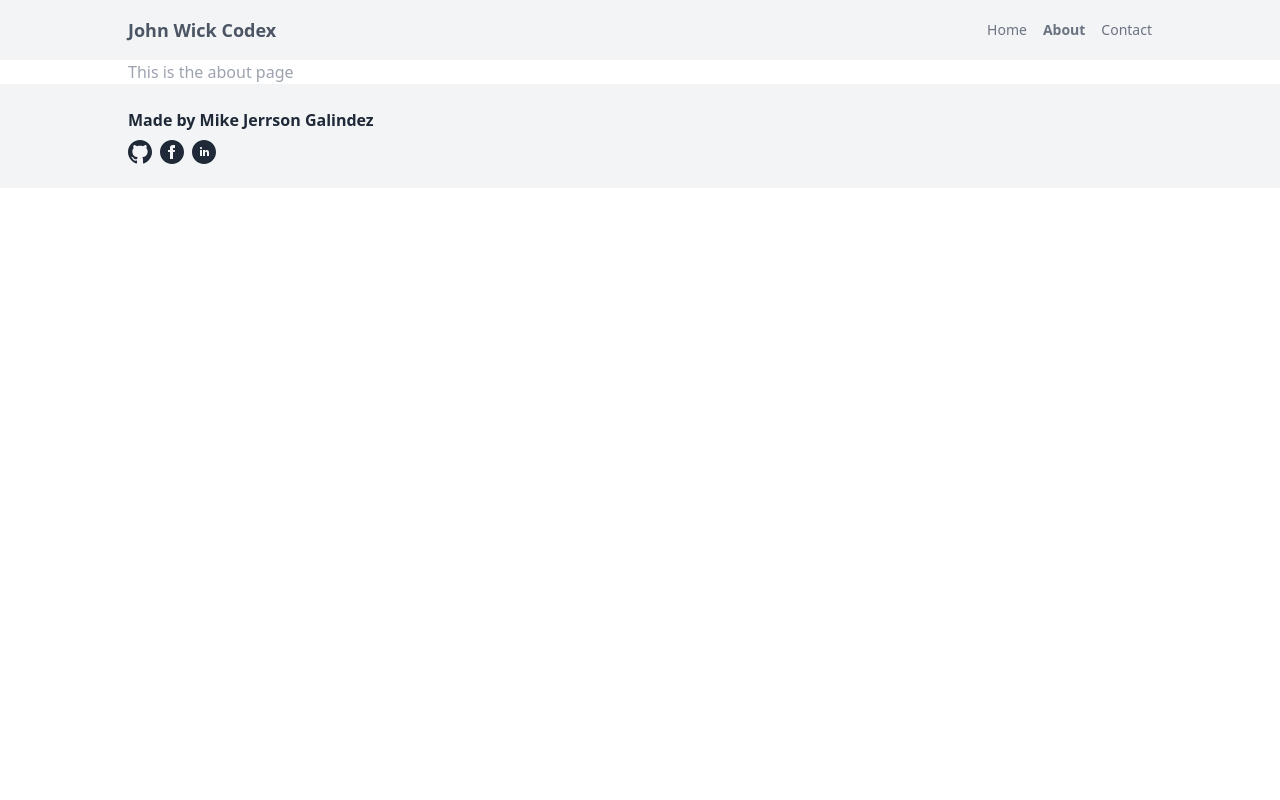
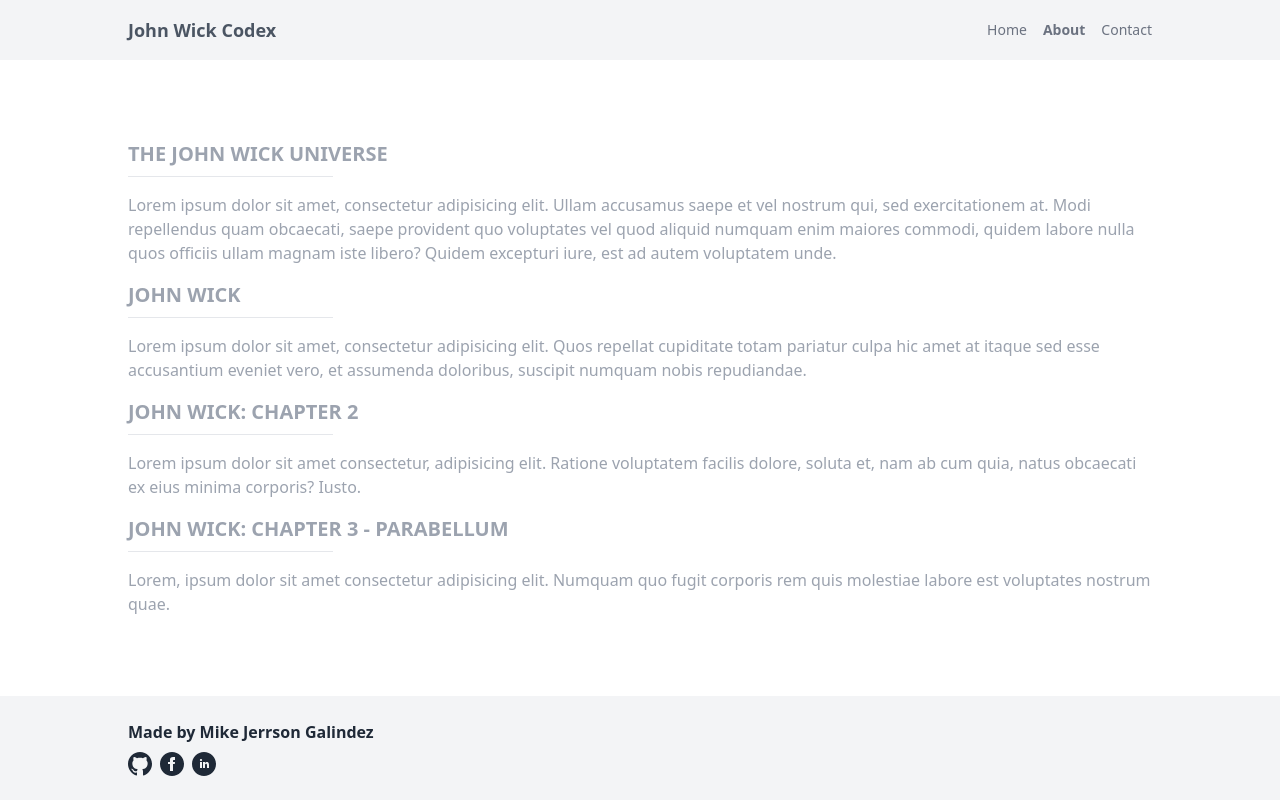
Before and after one commit to miker-bice/john-wick-codex-prototype, a website built with Parcel: page src/about.html in a window 1280 px wide. Built offline with nearby package versions, Linux system fonts and the light colour scheme.

Commit message:
content added to the about page

```diff
--- a/src/about.html
+++ b/src/about.html
@@ -29,7 +29,7 @@
             <li class="nav-item text-sm ml-1.5 md:ml-4">
               <a href="index.html">Home</a>
             </li>
-            <li class="nav-item text-sm font-semibold  ml-1.5 md:ml-4">
+            <li class="nav-item text-sm font-semibold ml-1.5 md:ml-4">
               <a href="#">About</a>
             </li>
             <li class="nav-item text-sm ml-1.5 md:ml-4">
@@ -41,8 +41,55 @@
     </div>
 
     <!-- This is the main content -->
-    <main class="px-10 lg:px-32">
-      <h3>This is the about page</h3>
+    <main class="my-20 px-10 lg:px-32">
+      <!-- this is the first about  -->
+      <div class="universe-about">
+        <h4 class="font-bold uppercase text-xl mb-2">The John Wick Universe</h4>
+        <hr class="w-1/5" />
+        <p class="my-4">
+          Lorem ipsum dolor sit amet, consectetur adipisicing elit. Ullam
+          accusamus saepe et vel nostrum qui, sed exercitationem at. Modi
+          repellendus quam obcaecati, saepe provident quo voluptates vel quod
+          aliquid numquam enim maiores commodi, quidem labore nulla quos
+          officiis ullam magnam iste libero? Quidem excepturi iure, est ad autem
+          voluptatem unde.
+        </p>
+      </div>
+
+      <!-- this is about the first John Wick Film -->
+      <div class="john-wick-about">
+        <h4 class="font-bold uppercase text-xl mb-2">John Wick</h4>
+        <hr class="w-1/5" />
+        <p class="my-4">
+          Lorem ipsum dolor sit amet, consectetur adipisicing elit. Quos
+          repellat cupiditate totam pariatur culpa hic amet at itaque sed esse
+          accusantium eveniet vero, et assumenda doloribus, suscipit numquam
+          nobis repudiandae.
+        </p>
+      </div>
+
+      <!-- this is about the second John Wick Film -->
+      <div class="chapter-two-about">
+        <h4 class="font-bold uppercase text-xl mb-2">John Wick: Chapter 2</h4>
+        <hr class="w-1/5" />
+        <p class="my-4">
+          Lorem ipsum dolor sit amet consectetur, adipisicing elit. Ratione
+          voluptatem facilis dolore, soluta et, nam ab cum quia, natus obcaecati
+          ex eius minima corporis? Iusto.
+        </p>
+      </div>
+
+      <!-- this is about the third John Wick Film -->
+      <div class="chapter-three-about">
+        <h4 class="font-bold uppercase text-xl mb-2">
+          John Wick: Chapter 3 - Parabellum
+        </h4>
+        <hr class="w-1/5" />
+        <p class="my-4">
+          Lorem, ipsum dolor sit amet consectetur adipisicing elit. Numquam quo
+          fugit corporis rem quis molestiae labore est voluptates nostrum quae.
+        </p>
+      </div>
     </main>
 
     <!-- This is the footer -->
```
